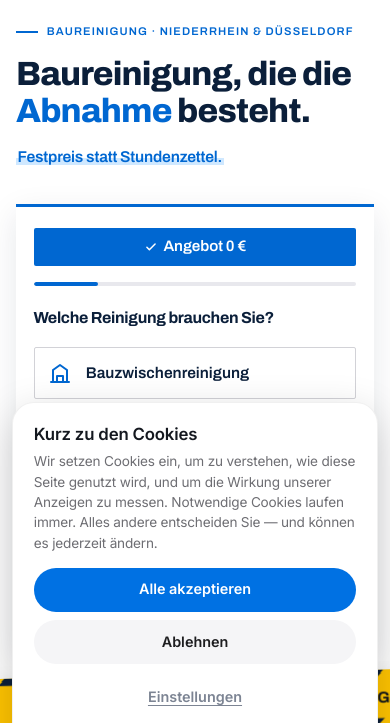
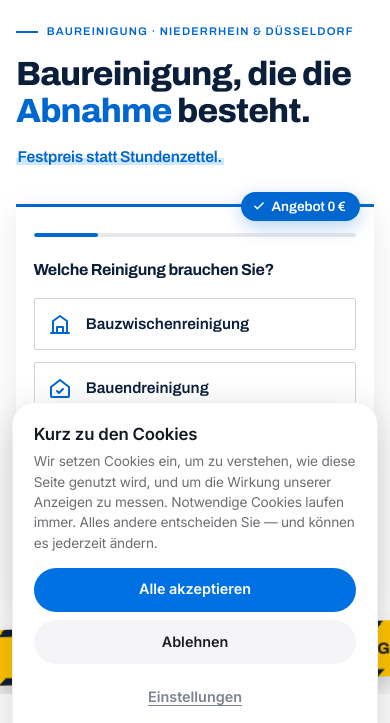
Before and after one commit to ExpertReinigung/landingpage-baureinigung, a plain HTML site: page index.html in a window 390 px wide. Shown: the part 69-792 px from the top of the page. Drawn offline with Linux system fonts and the light colour scheme.

Commit message:
Vorschau: Angebot 0 € als runde Pille oben rechts am Formular
Co-Authored-By: Claude Opus 5.5 <noreply@anthropic.com>
Claude-Session: https://claude.ai/code/session_011SrBisTFwtVVcTDopgBr45

```diff
--- a/assets/css/design-start.css
+++ b/assets/css/design-start.css
@@ -162,3 +162,8 @@ body{background:#fff;color:var(--tinte)}
 }
 .quiz .null-euro{box-shadow:none}
 @media (max-width:760px){.quiz .null-euro{display:flex;width:100%;justify-content:center;padding:.7rem 1rem;font-size:.95rem}}
+/* Abzeichen als runde Pille oben rechts auf dem Formular (Handy v6) */
+@media (max-width:760px){
+  .quiz{padding-top:1.6rem}
+  .quiz .null-euro{position:absolute;top:-15px;right:14px;width:auto;display:inline-flex;margin:0;padding:.45rem .9rem .45rem .7rem;border-radius:999px;font-size:.85rem;font-weight:600;background:var(--blau);color:#fff;box-shadow:0 6px 18px rgba(0,103,209,.28)}
+}
```
